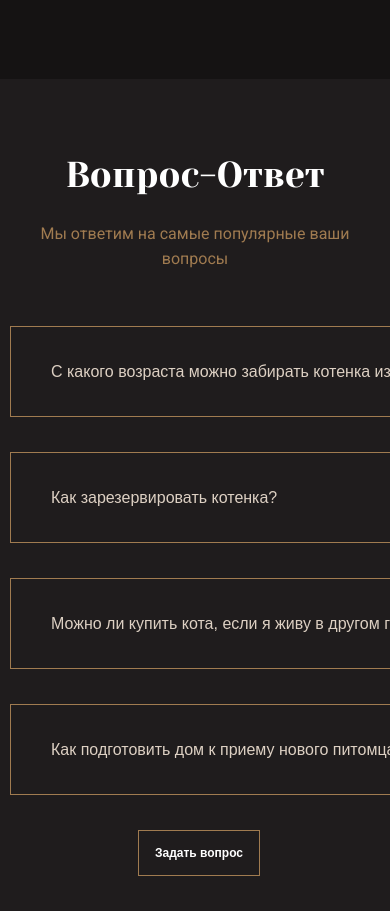
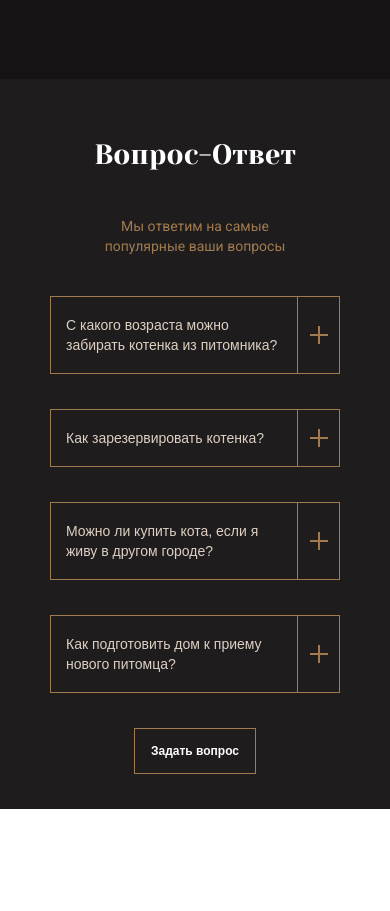
Before and after one commit to Kolenkaa/NEW_cat-pitomnik, a plain HTML site: page index.html in a window 390 px wide. Shown: the part 4376-5287 px from the top of the page. After the commit the page ends 5185 px from the top, so only its background shows below. Drawn offline with Linux system fonts and the light colour scheme; a web font is replaced by a local one.

Commit message:
make adptive FAQ for 'quetion' section

```diff
--- a/scss/style.scss
+++ b/scss/style.scss
@@ -1157,6 +1157,7 @@ button.pets__arrow:hover {
 .question {
 	background: #1f1c1d;
 	padding-top: 75px;
+	padding-bottom: 35px;
 
 	&__title {
 		font-family: Yeseva One;
@@ -1175,7 +1176,6 @@ button.pets__arrow:hover {
 	}
 
 	&__list {
-		width: 800px;
 		margin: 0 auto;
 		counter-reset: num;
 	}
@@ -1206,7 +1206,7 @@ button.pets__arrow:hover {
 		line-height: 19px;
 		color: #ddd0c3;
 		text-align: start;
-		padding: 35px 200px 35px 40px;
+		padding: 35px 330px 35px 40px;
 		width: 100%;
 		background-color: transparent;
 		border: 0.5px solid #a07b50;
@@ -1279,7 +1279,90 @@ button.pets__arrow:hover {
 	}
 
 	&__btn {
-		margin: 35px 120px 35px auto;
+		margin: 35px auto 0;
 		background: #1f1c1d;
 	}
 }
+
+/*------------------QUESTION < 1365 px -----------------------*/
+@media (max-width: 1365px) {
+	.question {
+		padding-top: 130px;
+
+		&__text {
+			max-width: 190px;
+			margin: 20px auto 50px;
+		}
+
+		&__list {
+			max-width: 550px;
+		}
+
+		.question__item {
+			transform: translateX(50px);
+		}
+
+		&__item::before {
+			font-size: 50px;
+			line-height: 59px;
+			left: -80px;
+		}
+
+		&__click {
+			padding: 28px 140px 28px 30px;
+		}
+
+		&__button {
+			width: 72px;
+		}
+	}
+}
+/*------------------QUESTION < 767 px -----------------------*/
+@media (max-width: 767px) {
+	.question {
+		padding-top: 60px;
+
+		&__title {
+			font-size: 28px;
+			line-height: 32px;
+		}
+
+		&__text {
+			font-size: 14px;
+			line-height: 20px;
+			margin: 45px auto 40px;
+		}
+
+		&__list {
+			max-width: 290px;
+		}
+
+		.question__item {
+			transform: translateX(0px);
+		}
+
+		&__item::before {
+			display: none;
+		}
+
+		&__click {
+			font-size: 14px;
+			line-height: 20px;
+			padding: 18px 50px 18px 15px;
+		}
+
+		&__button {
+			width: 42px;
+		}
+
+		&__answer-inner {
+			padding: 18px;
+		}
+
+		&__description-part1,
+		&__description-part2 {
+			font-size: 14px;
+			line-height: 20px;
+		}
+	}
+}
```
Also changed, not shown: css/style.css.
